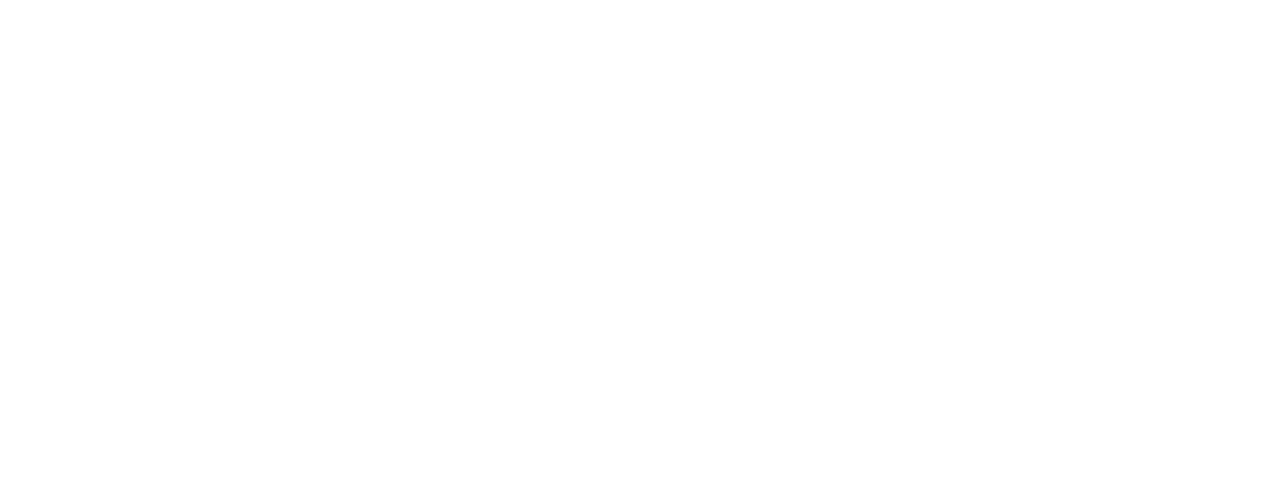
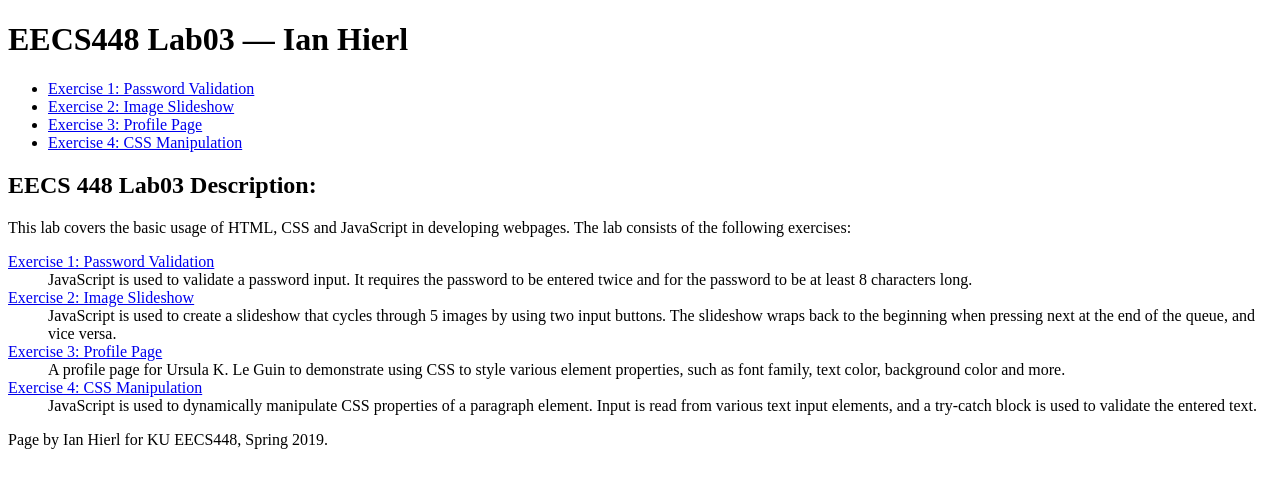
Before and after one commit to IanHierl/eecs448-lab03, a plain HTML site: page index.html in a window 1280 px wide. Drawn offline with Linux system fonts and the light colour scheme.

Commit message:
Index Populated
The index.html page has had content populated throughout it.

```diff
--- a/index.html
+++ b/index.html
@@ -7,15 +7,41 @@
   </head>
   <body>
     <header>
+      <h1>EECS448 Lab03 &mdash; Ian Hierl</h1>
     </header>
 
     <nav>
+      <ul class="navlinks">
+        <li><a href="validate.html">Exercise 1: Password Validation</a></li>
+        <li><a href="slideshow.html">Exercise 2: Image Slideshow</a></li>
+        <li><a href="profile.html">Exercise 3: Profile Page</a></li>
+        <li><a href="cssmanip.html">Exercise 4: CSS Manipulation</a></li>
+      </ul>
     </nav>
 
     <main>
+      <h2>EECS 448 Lab03 Description:&nbsp;</h2>
+      <p>
+        This lab covers the basic usage of HTML, CSS and JavaScript in developing webpages.
+        The lab consists of the following exercises:&nbsp;
+      </p>
+      <dl>
+        <dt><a href="validate.html">Exercise 1: Password Validation</a></dt>
+        <dd>JavaScript is used to validate a password input. It requires the password to be entered twice and for the password to be at least 8 characters long.</dd>
+
+        <dt><a href="slideshow.html">Exercise 2: Image Slideshow</a></dt>
+        <dd>JavaScript is used to create a slideshow that cycles through 5 images by using two input buttons. The slideshow wraps back to the beginning when pressing next at the end of the queue, and vice versa.</dd>
+
+        <dt><a href="profile.html">Exercise 3: Profile Page</a></dt>
+        <dd>A profile page for Ursula K. Le Guin to demonstrate using CSS to style various element properties, such as font family, text color, background color and more.</dd>
+
+        <dt><a href="cssmanip.html">Exercise 4: CSS Manipulation</a></dt>
+        <dd>JavaScript is used to dynamically manipulate CSS properties of a paragraph element. Input is read from various text input elements, and a try-catch block is used to validate the entered text.</dd>
+      </dl>
     </main>
 
     <footer>
+      Page by Ian Hierl for KU EECS448, Spring 2019.
     </footer>
   </body>
 </html>
```
